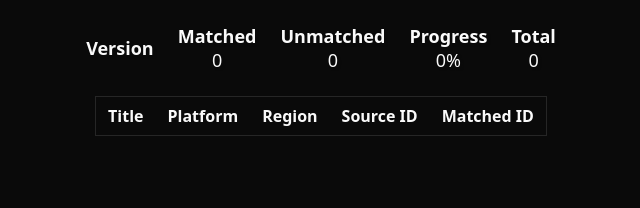
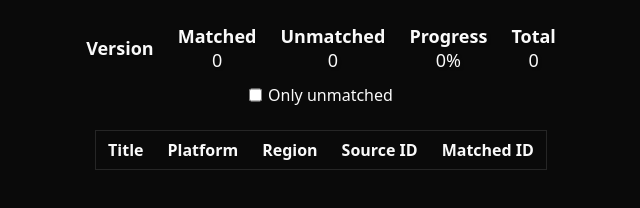
Before and after one commit to Hartaithan/id-bridge-matcher, a website built with Vite: page src/preview/index.html in a window 1280 px wide. Shown: the whole page, without its empty margins (319-959 px from the left). Built offline with nearby package versions, Linux system fonts and the light colour scheme.

Commit message:
add filters for preview table

```diff
--- a/src/preview/main.ts
+++ b/src/preview/main.ts
@@ -3,6 +3,8 @@ import sourceData from "../../result/source.json";
 import { MappingData } from "../models/mapping";
 import { SourceData } from "../models/source";
 import "./style.css";
+
+type Status = "all" | "matched" | "unmatched";
 
 const headers = ["Title", "Platform", "Region", "Source ID", "Matched ID"];
 
@@ -12,8 +14,13 @@ const appendCell = (row: HTMLTableRowElement, value: string | undefined) => {
   row.appendChild(cell);
 };
 
-const renderTable = (mapping: MappingData, source: SourceData) => {
+const renderTable = (
+  mapping: MappingData,
+  source: SourceData,
+  status: Status = "all",
+) => {
   const table = document.createElement("table");
+  table.id = "matched-table";
   const thead = document.createElement("thead");
   const header = document.createElement("tr");
 
@@ -31,6 +38,9 @@ const renderTable = (mapping: MappingData, source: SourceData) => {
   const items = Object.entries(source?.list || {});
   for (const [key, item] of items) {
     const mapped = mapping?.[key] || undefined;
+
+    if (status === "matched" && !mapped) continue;
+    if (status === "unmatched" && mapped) continue;
 
     const row = document.createElement("tr");
     if (!mapped) row.classList.add("unmatched");
@@ -86,6 +96,26 @@ const renderStats = (mapping: MappingData, source: SourceData) => {
   return container;
 };
 
+type StatusChangeHandler = (event: Event) => void;
+
+const renderFilters = (handleStatusChange: StatusChangeHandler) => {
+  const container = document.createElement("form");
+  container.className = "filters";
+
+  const checkbox = document.createElement("input");
+  checkbox.id = "status";
+  checkbox.type = "checkbox";
+  checkbox.onchange = handleStatusChange;
+  container.appendChild(checkbox);
+
+  const label = document.createElement("label");
+  label.htmlFor = "status";
+  label.textContent = "Only unmatched";
+  container.appendChild(label);
+
+  return container;
+};
+
 const render = async (container: HTMLDivElement) => {
   const mapping: MappingData = mappingData;
   const source: SourceData = sourceData;
@@ -96,6 +126,18 @@ const render = async (container: HTMLDivElement) => {
   const stats = renderStats(mapping, source);
   header.appendChild(stats);
 
+  const handleStatusChange: StatusChangeHandler = (event) => {
+    const value = (event.target as HTMLInputElement)?.checked ?? false;
+    const status: Status = value ? "unmatched" : "all";
+    const tableEl = document.getElementById("matched-table");
+    if (!tableEl) return;
+    const table = renderTable(mapping, source, status);
+    tableEl.replaceWith(table);
+  };
+
+  const filters = renderFilters(handleStatusChange);
+  header.appendChild(filters);
+
   const table = renderTable(mapping, source);
   container.appendChild(table);
 };
--- a/src/preview/style.css
+++ b/src/preview/style.css
@@ -75,3 +75,10 @@ header {
 .stats-item > p {
   font-weight: 600;
 }
+
+form.filters {
+  margin-top: 12px;
+  display: flex;
+  justify-content: center;
+  gap: 6px;
+}
```
